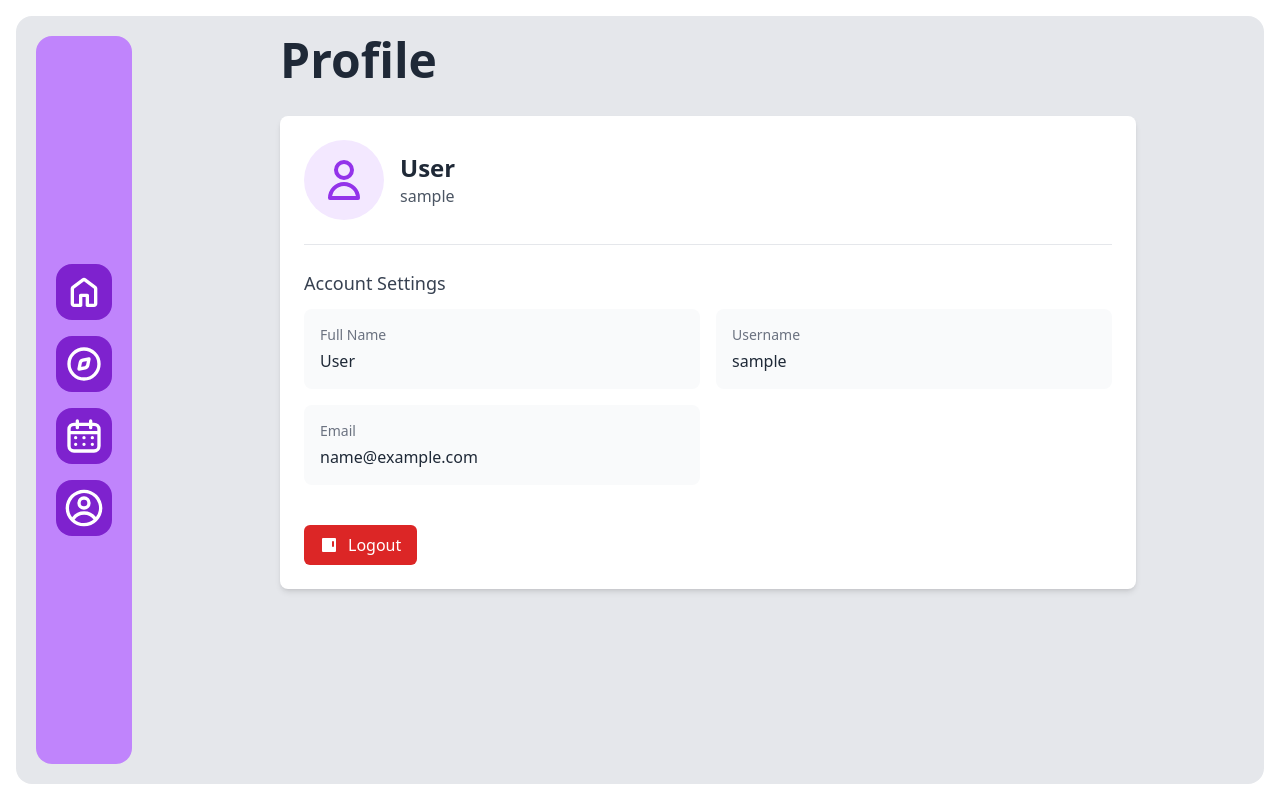
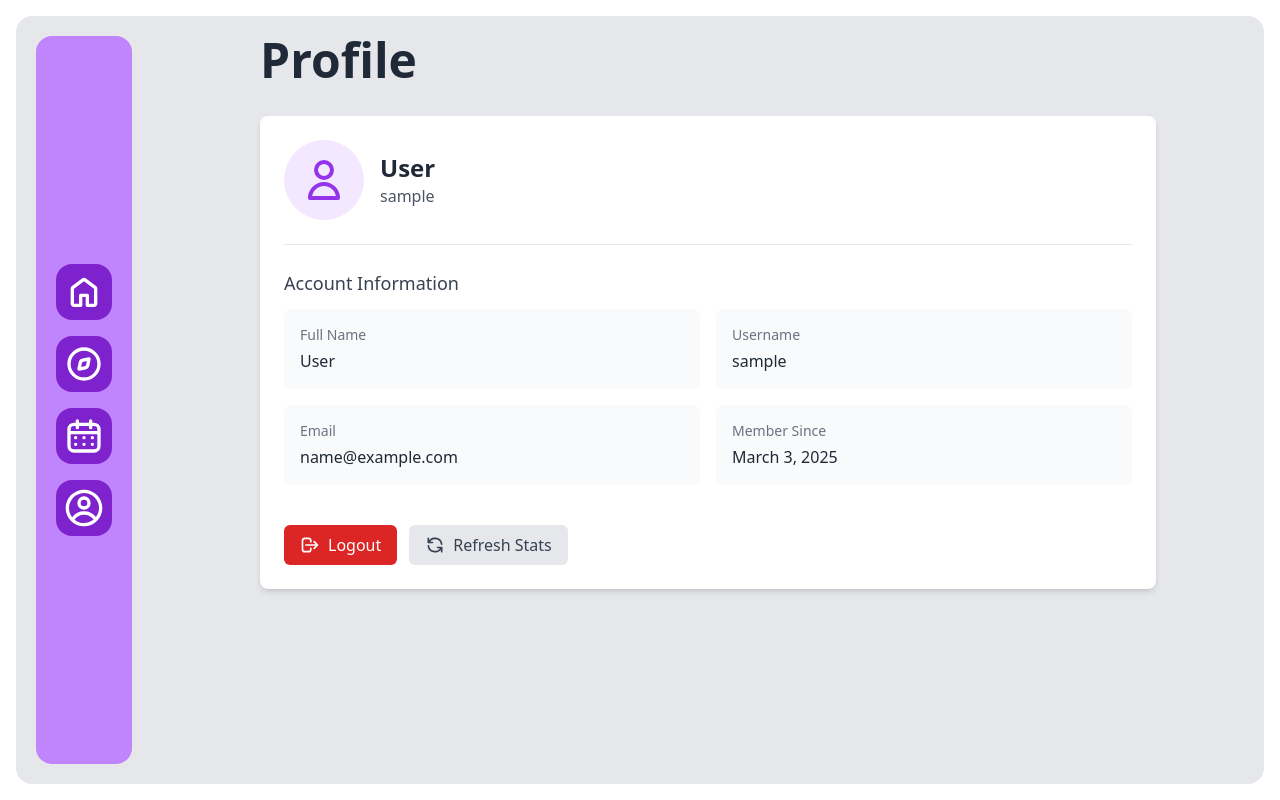
Before and after one commit to Mihael-Tin-banda/Mihael-Tin-banda.github.io, a Vue app: page /#/profile in a window 1280 px wide. Built offline with nearby package versions, Linux system fonts and the light colour scheme; no server answers; sample sign-in values are in the browser's storage.

Commit message:
profile updejt

```diff
--- a/src/views/Profile.vue
+++ b/src/views/Profile.vue
@@ -1,8 +1,27 @@
 <template>
-  <div class="p-5 max-w-4xl mx-auto">
+  <div class="h-screen overflow-y-auto p-5">
+    <div class="max-w-4xl mx-auto pb-20">
       <h1 class="font-bold text-4xl md:text-5xl text-gray-800 mb-8">Profile</h1>
 
-    <div class="bg-white rounded-lg shadow-md p-6 mb-8">
+      <div v-if="loading" class="flex justify-center my-12">
+        <div class="animate-spin rounded-full h-12 w-12 border-b-2 border-purple-700"></div>
+      </div>
+
+      <div v-else-if="!isAuthenticatedUser" class="bg-white rounded-lg shadow-md p-6 text-center">
+        <svg xmlns="http://www.w3.org/2000/svg" class="h-16 w-16 mx-auto text-gray-300 mb-4" fill="none" viewBox="0 0 24 24" stroke="currentColor">
+          <path stroke-linecap="round" stroke-linejoin="round" stroke-width="2" d="M12 15v2m-6 4h12a2 2 0 002-2v-6a2 2 0 00-2-2H6a2 2 0 00-2 2v6a2 2 0 002 2zm10-10V7a4 4 0 00-8 0v4h8z" />
+        </svg>
+        <h2 class="text-xl font-bold text-gray-700 mb-2">Authentication Required</h2>
+        <p class="text-gray-500 mb-6">Please log in to view your profile</p>
+        <button
+          @click="router.push('/login')"
+          class="bg-purple-600 hover:bg-purple-700 text-white font-medium py-2 px-6 rounded-md transition duration-300"
+        >
+          Go to Login
+        </button>
+      </div>
+
+      <div v-else class="bg-white rounded-lg shadow-md p-6 mb-8">
         <div class="flex flex-col md:flex-row items-start md:items-center mb-6">
           <div class="bg-purple-100 rounded-full p-4 mr-4 mb-4 md:mb-0">
             <svg xmlns="http://www.w3.org/2000/svg" class="h-12 w-12 text-purple-600" fill="none" viewBox="0 0 24 24" stroke="currentColor">
@@ -18,8 +37,9 @@
         <hr class="my-6 border-gray-200" />
 
         <div class="space-y-6">
+          <!-- Account Information -->
           <div>
-          <h3 class="text-lg font-medium text-gray-700 mb-3">Account Settings</h3>
+            <h3 class="text-lg font-medium text-gray-700 mb-3">Account Information</h3>
 
             <div class="grid grid-cols-1 md:grid-cols-2 gap-4">
               <div class="p-4 bg-gray-50 rounded-lg">
@@ -36,20 +56,59 @@
                 <span class="block text-sm font-medium text-gray-500 mb-1">Email</span>
                 <span class="text-gray-800">{{ userEmail }}</span>
               </div>
+
+              <div class="p-4 bg-gray-50 rounded-lg">
+                <span class="block text-sm font-medium text-gray-500 mb-1">Member Since</span>
+                <span class="text-gray-800">{{ formatDate(accountCreated) }}</span>
+              </div>
             </div>
           </div>
 
-        <div class="pt-4">
+          <!-- Account Stats -->
+          <div v-if="stats.loaded">
+            <h3 class="text-lg font-medium text-gray-700 mb-3">Account Statistics</h3>
+
+            <div class="grid grid-cols-1 sm:grid-cols-2 md:grid-cols-3 gap-4">
+              <div class="p-4 bg-purple-50 rounded-lg text-center">
+                <span class="block text-xl font-bold text-purple-700">{{ stats.totalEvents }}</span>
+                <span class="text-sm text-gray-600">Total Events</span>
+              </div>
+
+              <div class="p-4 bg-green-50 rounded-lg text-center">
+                <span class="block text-xl font-bold text-green-700">{{ stats.joinedEvents }}</span>
+                <span class="text-sm text-gray-600">Joined Events</span>
+              </div>
+
+              <div class="p-4 bg-blue-50 rounded-lg text-center">
+                <span class="block text-xl font-bold text-blue-700">{{ stats.publicEvents }}</span>
+                <span class="text-sm text-gray-600">Public Events</span>
+              </div>
+            </div>
+          </div>
+
+          <!-- Actions -->
+          <div class="pt-4 flex flex-wrap gap-3">
             <button
               @click="handleLogout"
               class="bg-red-600 hover:bg-red-700 text-white font-medium py-2 px-4 rounded-md transition duration-300 inline-flex items-center"
             >
-            <svg xmlns="http://www.w3.org/2000/svg" class="h-5 w-5 mr-2" viewBox="0 0 20 20" fill="currentColor">
-              <path fill-rule="evenodd" d="M3 3a1 1 0 00-1 1v12a1 1 0 001 1h12a1 1 0 001-1V4a1 1 0 00-1-1H3zm11 4a1 1 0 10-2 0v4a1 1 0 102 0V7z" clip-rule="evenodd" />
-              <path d="M4 8a1 1 0 011-1h4a1 1 0 110 2H5a1 1 0 01-1-1z" />
+              <svg xmlns="http://www.w3.org/2000/svg" class="h-5 w-5 mr-2" fill="none" viewBox="0 0 24 24" stroke="currentColor">
+                <path stroke-linecap="round" stroke-linejoin="round" stroke-width="2" d="M17 16l4-4m0 0l-4-4m4 4H7m6 4v1a3 3 0 01-3 3H6a3 3 0 01-3-3V7a3 3 0 013-3h4a3 3 0 013 3v1" />
               </svg>
               Logout
             </button>
+
+            <button
+              @click="refreshStats"
+              class="bg-gray-200 hover:bg-gray-300 text-gray-700 font-medium py-2 px-4 rounded-md transition duration-300 inline-flex items-center"
+              :disabled="stats.loading"
+            >
+              <svg xmlns="http://www.w3.org/2000/svg" class="h-5 w-5 mr-2" fill="none" viewBox="0 0 24 24" stroke="currentColor" :class="{'animate-spin': stats.loading}">
+                <path stroke-linecap="round" stroke-linejoin="round" stroke-width="2" d="M4 4v5h.582m15.356 2A8.001 8.001 0 004.582 9m0 0H9m11 11v-5h-.581m0 0a8.003 8.003 0 01-15.357-2m15.357 2H15" />
+              </svg>
+              Refresh Stats
+            </button>
+          </div>
         </div>
       </div>
     </div>
@@ -59,20 +118,40 @@
 <script setup>
 import { ref, onMounted } from 'vue';
 import { useRouter } from 'vue-router';
+import axios from 'axios';
 import { getAuthUser, isAuthenticated } from '../utils/auth'; // Update the path as needed
 
 const router = useRouter();
 const userName = ref('User');
 const userUsername = ref('username');
 const userEmail = ref('');
+const accountCreated = ref(new Date());
+const loading = ref(true);
+const isAuthenticatedUser = ref(false);
 
-onMounted(() => {
+// Stats
+const stats = ref({
+  loaded: false,
+  loading: false,
+  totalEvents: 0,
+  joinedEvents: 0,
+  publicEvents: 0
+});
+
+onMounted(async () => {
+  checkAuth();
+});
+
+const checkAuth = async () => {
+  loading.value = true;
+
   if (!isAuthenticated()) {
-    console.warn('No authentication token found, redirecting to login');
-    router.push('/login');
+    isAuthenticatedUser.value = false;
+    loading.value = false;
     return;
   }
 
+  isAuthenticatedUser.value = true;
   const userData = getAuthUser();
 
   if (userData) {
@@ -85,10 +164,66 @@ onMounted(() => {
 
     userUsername.value = userData.username || 'username';
     userEmail.value = userData.email || '';
+
+    if (userData.createdAt) {
+      accountCreated.value = new Date(userData.createdAt);
+    }
+
+    // Fetch user stats
+    await fetchUserStats();
   } else {
     console.warn('No valid user data found in localStorage');
   }
+
+  loading.value = false;
+};
+
+const fetchUserStats = async () => {
+  if (!isAuthenticatedUser.value) return;
+
+  stats.value.loading = true;
+
+  try {
+    const token = localStorage.getItem('token');
+
+    // Fetch all user events
+    const response = await axios.get('https://eventium-backend.onrender.com/events', {
+      headers: { Authorization: `Bearer ${token}` }
     });
+
+    const events = response.data;
+    const userData = getAuthUser();
+    const userId = userData.id;
+
+    // Calculate stats
+    const userEvents = events.filter(event => event.author === userId);
+    const joinedEvents = userEvents.filter(event => event.joined);
+    const publicEvents = userEvents.filter(event => event.type === 'public');
+
+    stats.value.totalEvents = userEvents.length;
+    stats.value.joinedEvents = joinedEvents.length;
+    stats.value.publicEvents = publicEvents.length;
+    stats.value.loaded = true;
+  } catch (error) {
+    console.error('Error fetching user stats:', error);
+  } finally {
+    stats.value.loading = false;
+  }
+};
+
+const refreshStats = async () => {
+  await fetchUserStats();
+};
+
+const formatDate = (date) => {
+  if (!date) return '';
+
+  return new Intl.DateTimeFormat('en-US', {
+    year: 'numeric',
+    month: 'long',
+    day: 'numeric'
+  }).format(date);
+};
 
 const handleLogout = () => {
   localStorage.removeItem('token');
@@ -96,5 +231,29 @@ const handleLogout = () => {
 
   router.push('/login');
 };
+</script>
 
-</script>
+<style scoped>
+.h-screen {
+  height: 100vh;
+  height: calc(var(--vh, 1vh) * 100);
+}
+
+.overflow-y-auto::-webkit-scrollbar {
+  width: 6px;
+}
+
+.overflow-y-auto::-webkit-scrollbar-track {
+  background: #f1f1f1;
+  border-radius: 10px;
+}
+
+.overflow-y-auto::-webkit-scrollbar-thumb {
+  background: #d1d1d1;
+  border-radius: 10px;
+}
+
+.overflow-y-auto::-webkit-scrollbar-thumb:hover {
+  background: #a1a1a1;
+}
+</style>
```
Lines whose indentation alone changed are shown as unchanged.
